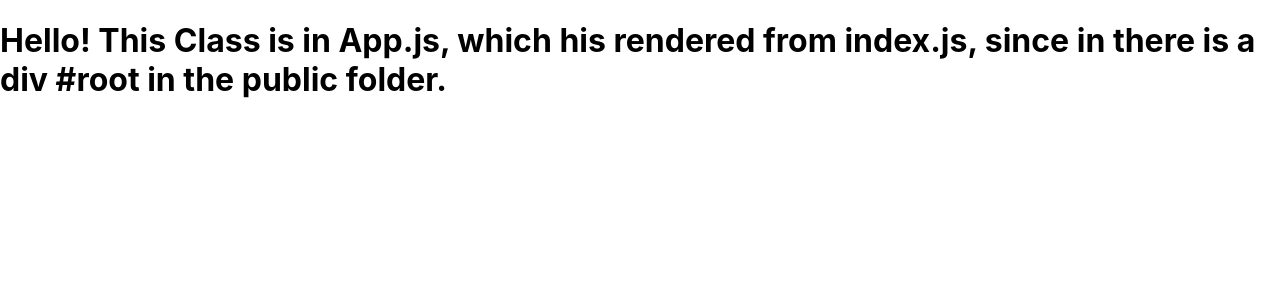
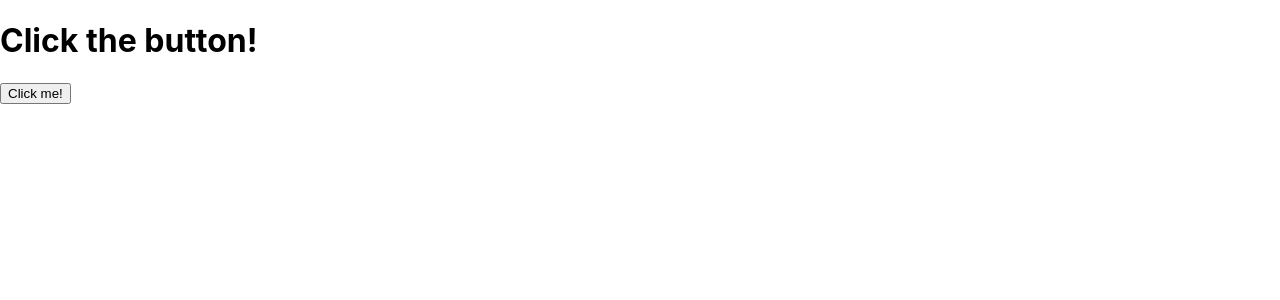
Before and after one commit to Combatd/ReactHooksBegin, a React (Create React App) app: page / in a window 1280 px wide. Shown: the top 300 px of the page. Built offline with nearby package versions, Linux system fonts and the light colour scheme.

Commit message:
Define #sayHello event for button

```diff
--- a/src/App.js
+++ b/src/App.js
@@ -9,11 +9,30 @@ import './App.css';
 //   );
 // }
 
+function Header() {
+  return (
+    <h1>Click the button!</h1>
+  )
+}
+
+function Button() {
+  return (
+    <button onClick={sayHello}>Click me!</button>
+  )
+}
+// Functions are not returning any JSX!
+function sayHello() {
+  console.log("Hello");
+}
+
 class App extends React.Component {
 
   render() {
     return (
-      <h1>Hello! This Class is in App.js, which his rendered from index.js, since in there is a div #root in the public folder.</h1>
+      <>
+        <Header />
+        <Button />
+      </>
     );
   }
 }
```
